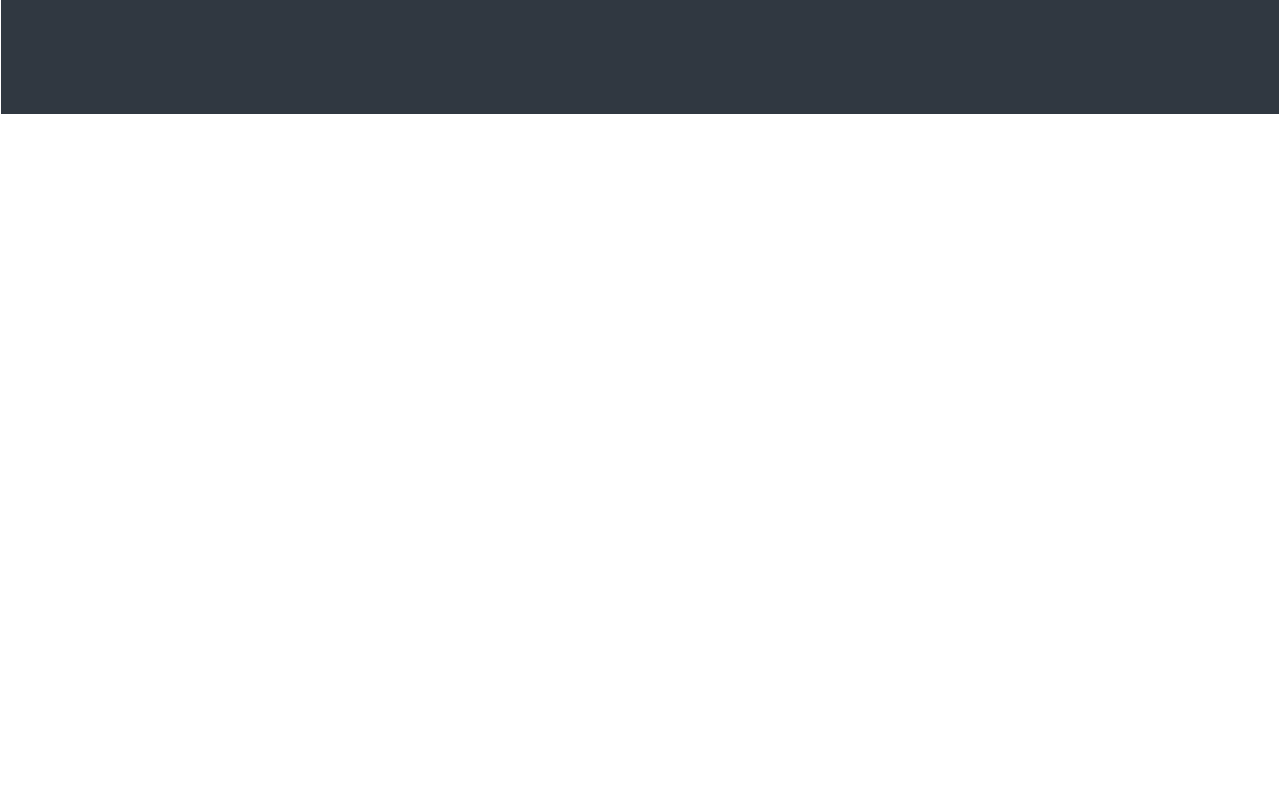
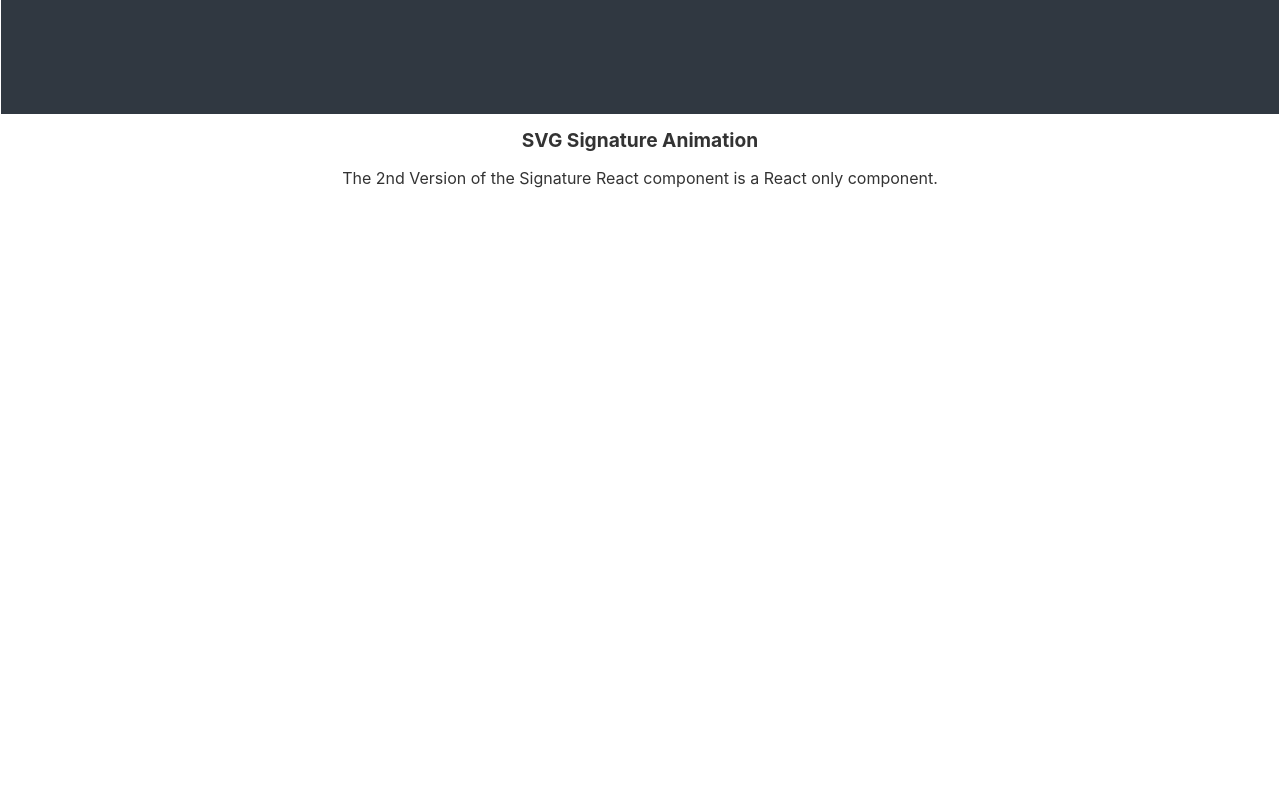
Before and after one commit to sabinamp/using-svg, a React (Create React App) app: page / in a window 1280 px wide. Shown: the part 2540-3340 px from the top of the page. Built offline with nearby package versions, Linux system fonts and the light colour scheme.

Commit message:
added the 2nd version to a 2nd container

```diff
--- /dev/null
+++ b/src/components/SVGAnimContainer2.js
@@ -0,0 +1,17 @@
+import React from 'react';
+import './Home.css'
+import SignatureR2 from './signature/SignatureR2';
+const SVGAnimationContainer2 = () => (
+
+
+  <div className="Home">
+    <h1> SVG Signature Animation</h1>
+    <p>
+      The 2nd Version of the Signature React component is a React only component.
+        </p>
+
+    <SignatureR2 /* strokewidth="2.5" fillcolor="#d6f6f2" bkgcolor="#303841" strokeopacity="1"  */ />
+  </div>
+
+);
+export default SVGAnimationContainer2;
--- a/src/components/signature/SignatureR2.js
+++ b/src/components/signature/SignatureR2.js
@@ -1,7 +1,7 @@
 import React, { Component } from 'react';
 import PropTypes from 'prop-types';
 import './SignatureR2.css';
-import { findDOMNode } from 'react-dom';
+
 
 
 const svgStyle = {
@@ -20,16 +20,6 @@ const svgPathStyle = {
   strokeLinecap: 'round',
   stroke: 'cyan',
 };
-
-const SignatureSVG = `
-<svg viewBox="0 -2 43 62" fill="none" xmlns="http://www.w3.org/2000/svg">
-<path id="path0" d="M18 12V45" stroke="black" />
-<path id="path1" d="M35 4C35 4 19.5 24 19.5 28.5C19.5 33 38.5 56 38.5 56" stroke="black" />
-<path id="path2"
-  d="M1.00002 14C2.24347 7.31013 30 13 9.00002 2C21.2046 -0.449153 26.0539 2.28554 33 8.5C45 19.236 44.5 43 33 52.5C21.5 62 14 55 6.99999 54"
-  stroke="black" />
-</svg>
-`;
 
 
 export default class SignatureR2 extends Component {
@@ -68,6 +58,7 @@ export default class SignatureR2 extends Component {
     this.signatureRef.current.addEventListener('click', (e) => this.handleClick());
 
   }
+
   componentWillUnmount() {
     this.signatureRef.current.removeEventListener('click', (e) => this.handleClick());
   }
--- a/src/containers/App.js
+++ b/src/containers/App.js
@@ -5,6 +5,7 @@ import Header from '../components/layout/Header'
 import Footer from '../components/layout/Footer';
 import Content from '../components/layout/Content';
 import SignatureR2 from '../components/signature/SignatureR2';
+import SVGAnimationContainer2 from '../components/SVGAnimContainer2';
 
 
 
@@ -15,7 +16,7 @@ function App() {
       <Content>
         <>
           <Home />
-          <SignatureR2 />
+          <SVGAnimationContainer2 />
         </>
       </Content>
       <Footer />
```
